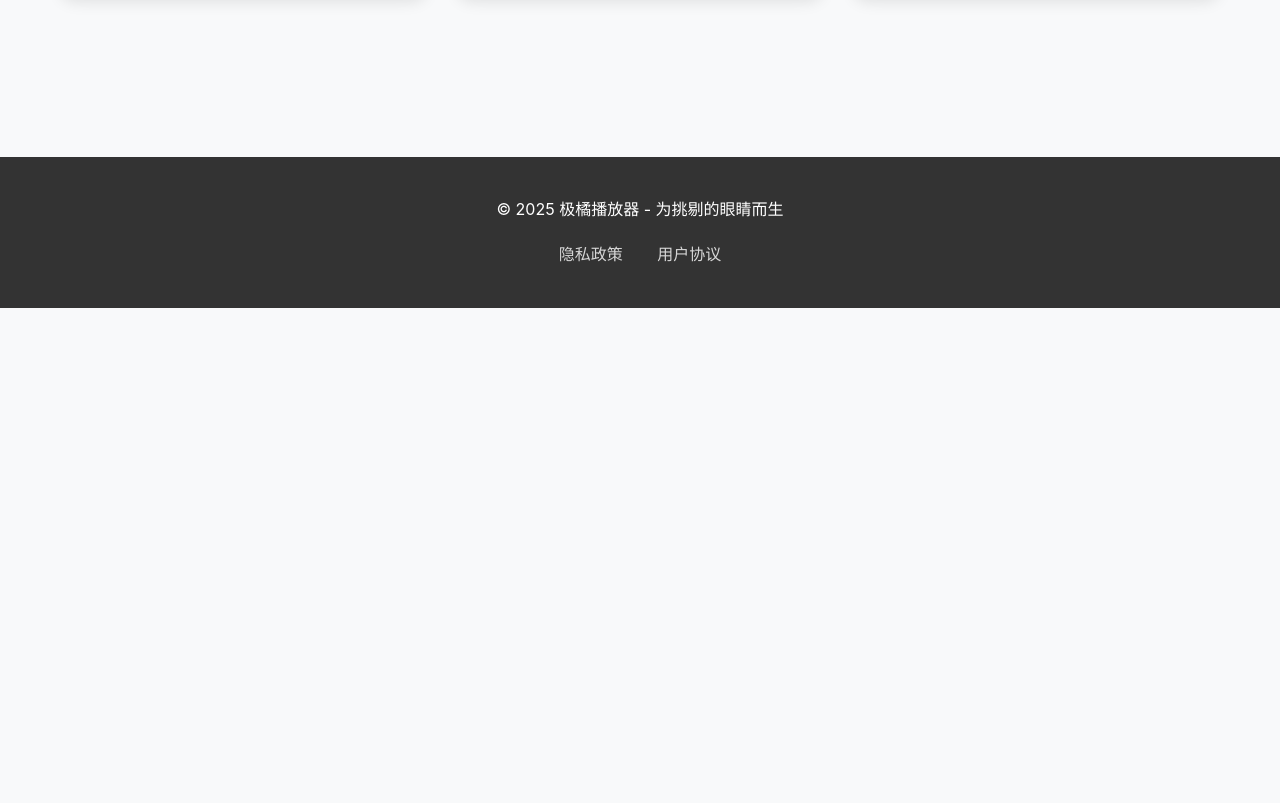
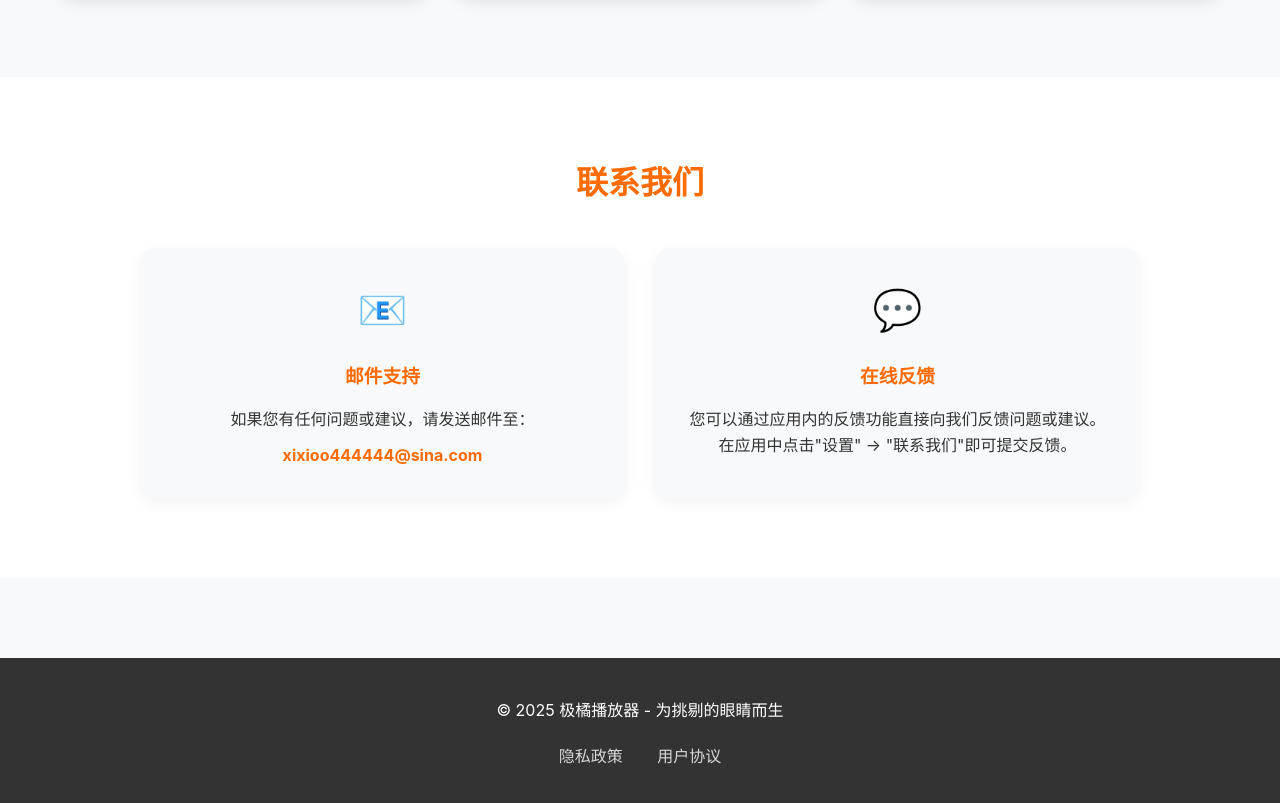
Before and after one commit to xixioo4444/xixioo4444.github.io, a plain HTML site: page index.html in a window 1280 px wide. Shown: the part 916-1719 px from the top of the page. Before the commit the page ends 1224 px from the top, so only its background shows below. Drawn offline with Linux system fonts and the light colour scheme.

Commit message:
Update index.html

```diff
--- a/index.html
+++ b/index.html
@@ -149,6 +149,58 @@
                 margin: 5px 0;
             }
         }
+
+        .support {
+            padding: 80px 0;
+            background-color: #fff;
+        }
+
+        .support h2 {
+            text-align: center;
+            color: #ff6b00;
+            margin-bottom: 40px;
+            font-size: 2em;
+        }
+
+        .support-content {
+            display: grid;
+            grid-template-columns: repeat(auto-fit, minmax(300px, 1fr));
+            gap: 30px;
+            max-width: 1000px;
+            margin: 0 auto;
+        }
+
+        .support-card {
+            background: #f8f9fa;
+            border-radius: 15px;
+            padding: 30px;
+            text-align: center;
+            box-shadow: 0 5px 15px rgba(0,0,0,0.05);
+        }
+
+        .support-card h3 {
+            color: #ff6b00;
+            margin: 15px 0;
+        }
+
+        .support-link {
+            color: #ff6b00;
+            text-decoration: none;
+            font-weight: bold;
+            display: inline-block;
+            margin-top: 10px;
+            transition: color 0.3s ease;
+        }
+
+        .support-link:hover {
+            color: #ff9f00;
+        }
+
+        @media (max-width: 768px) {
+            .support-content {
+                grid-template-columns: 1fr;
+            }
+        }
     </style>
 </head>
 <body>
@@ -186,6 +238,26 @@
         </div>
     </section>
 
+    <section class="support">
+        <div class="container">
+            <h2>联系我们</h2>
+            <div class="support-content">
+                <div class="support-card">
+                    <div class="feature-icon">📧</div>
+                    <h3>邮件支持</h3>
+                    <p>如果您有任何问题或建议，请发送邮件至：</p>
+                    <a href="mailto:xixioo444444@sina.com" class="support-link">xixioo444444@sina.com</a>
+                </div>
+                <div class="support-card">
+                    <div class="feature-icon">💬</div>
+                    <h3>在线反馈</h3>
+                    <p>您可以通过应用内的反馈功能直接向我们反馈问题或建议。</p>
+                    <p>在应用中点击"设置" -> "联系我们"即可提交反馈。</p>
+                </div>
+            </div>
+        </div>
+    </section>
+
     <footer>
         <div class="container">
             <p>© 2025 极橘播放器 - 为挑剔的眼睛而生</p>
```
